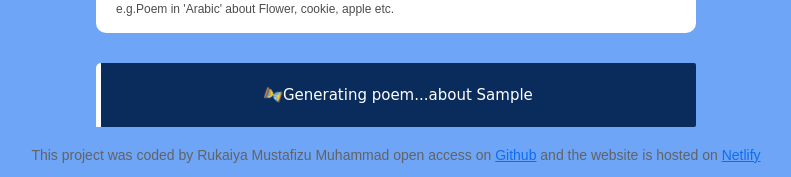
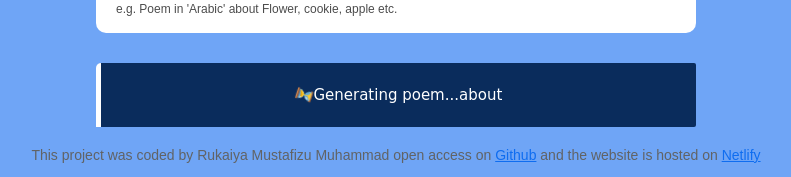
Before and after one commit to RukaiyaMustafizu/Ai-poem-gen, a plain HTML site: page index.html in a window 1280 px wide. Both pictures are taken after typing "Sample" into the empty fields and a click on the input 880 px from the left and 149 px from the top of the page. Shown: the part 179-356 px from the top of the page, without its empty margins (244-1035 px from the left). Drawn offline with nearby package versions, Linux system fonts and the light colour scheme; no server answers.

Commit message:
removed console.logs

```diff
--- a/src/index.js
+++ b/src/index.js
@@ -1,5 +1,4 @@
 function displayPoem(response) {
-  console.log("poem generated");
   let poemElement = document.querySelector("#poem");
   let emojiElement = document.querySelector("#loading-emoji");
   if (emojiElement) {
@@ -22,20 +21,20 @@ function generatePoem(event) {
   event.preventDefault();
   let instructionsInput = document.querySelector("#user-instructions");
   let apiKey = "tf315a00255a026o44c386706557b731";
-  let prompt = `User instructions are: Generate any language poem about ${instructionsInput.value}`;
+  let inputText = instructionsInput.value.trim();
+  let language = capitalizeFirstLetter(inputText.split(" ")[0]);
+  let topic = inputText.split(" ").slice(1).join(" ");
+  let prompt = `Generate a poem in ${language} about ${topic}`;
   let context =
     "You are a romantic poet who is inspired by the beauty of nature. Your mission is to generate a 4-line poem about anything inspiring in basic HTML avoid displaying html. Make sure to follow the instructions given by the user. Sign the poem with <div> <strong> 🩷RUKY </strong></div> in pink and keep it below the poem on a new line. If a language is typed wrongly, auto correct it and also please try to listen to the user's command";
   let apiURL = `https://api.shecodes.io/ai/v1/generate?prompt=${prompt}&context=${context}&key=${apiKey}`;
-  console.log("Generating poem");
-  console.log(`prompt: ${prompt}`);
-  console.log(`context: ${context}`);
   let poemElement = document.querySelector("#poem");
   let emojiElement = document.createElement("span");
   emojiElement.id = "loading-emoji";
   emojiElement.classList.add("rotating-emoji");
   emojiElement.textContent = "⏳";
   poemElement.classList.remove("hidden");
-  poemElement.innerHTML = `Generating poem...about ${instructionsInput.value}`;
+  poemElement.innerHTML = `Generating poem...about ${topic}`;
   poemElement.prepend(emojiElement);
   axios.get(apiURL).then(displayPoem);
 }
```
Also changed, not shown: index.html (+1 -1 lines).
